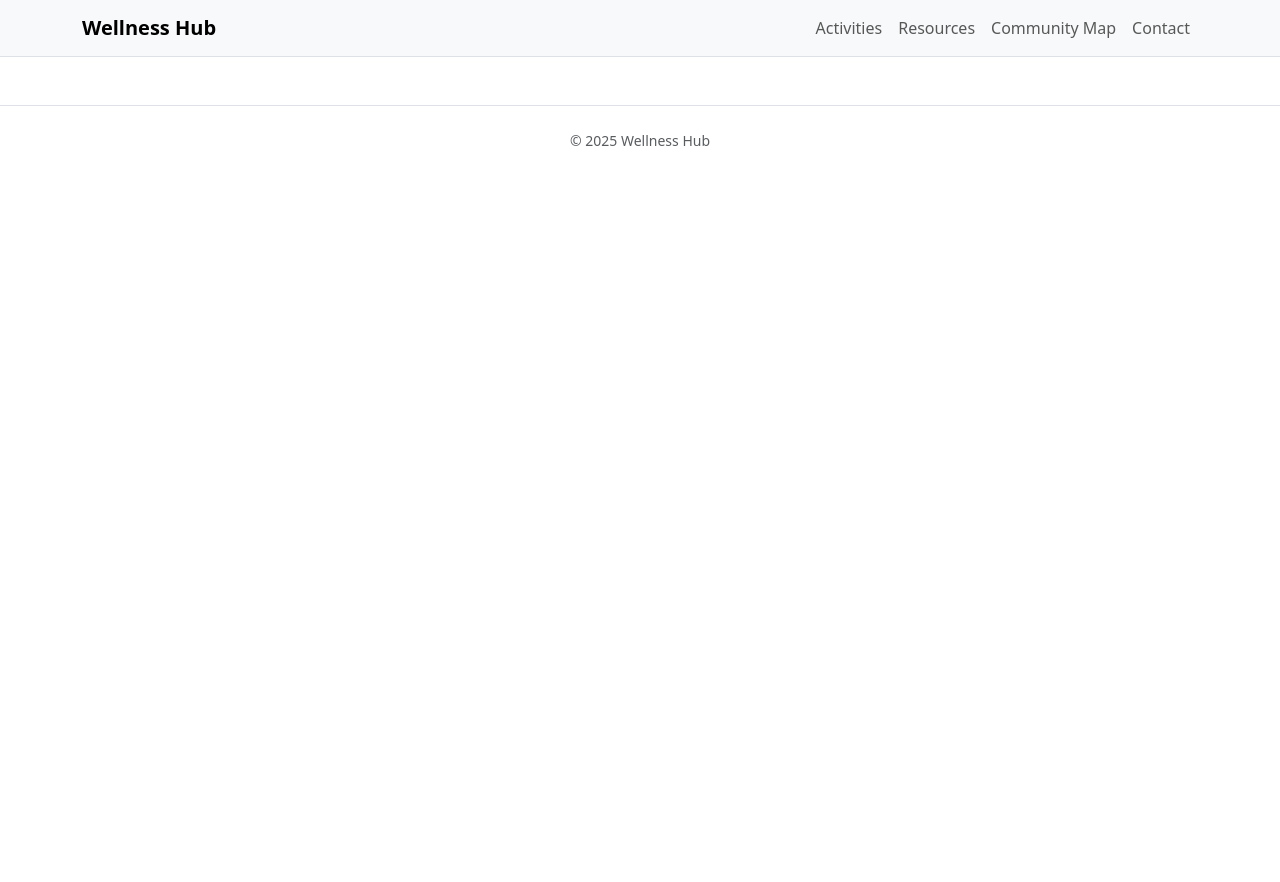
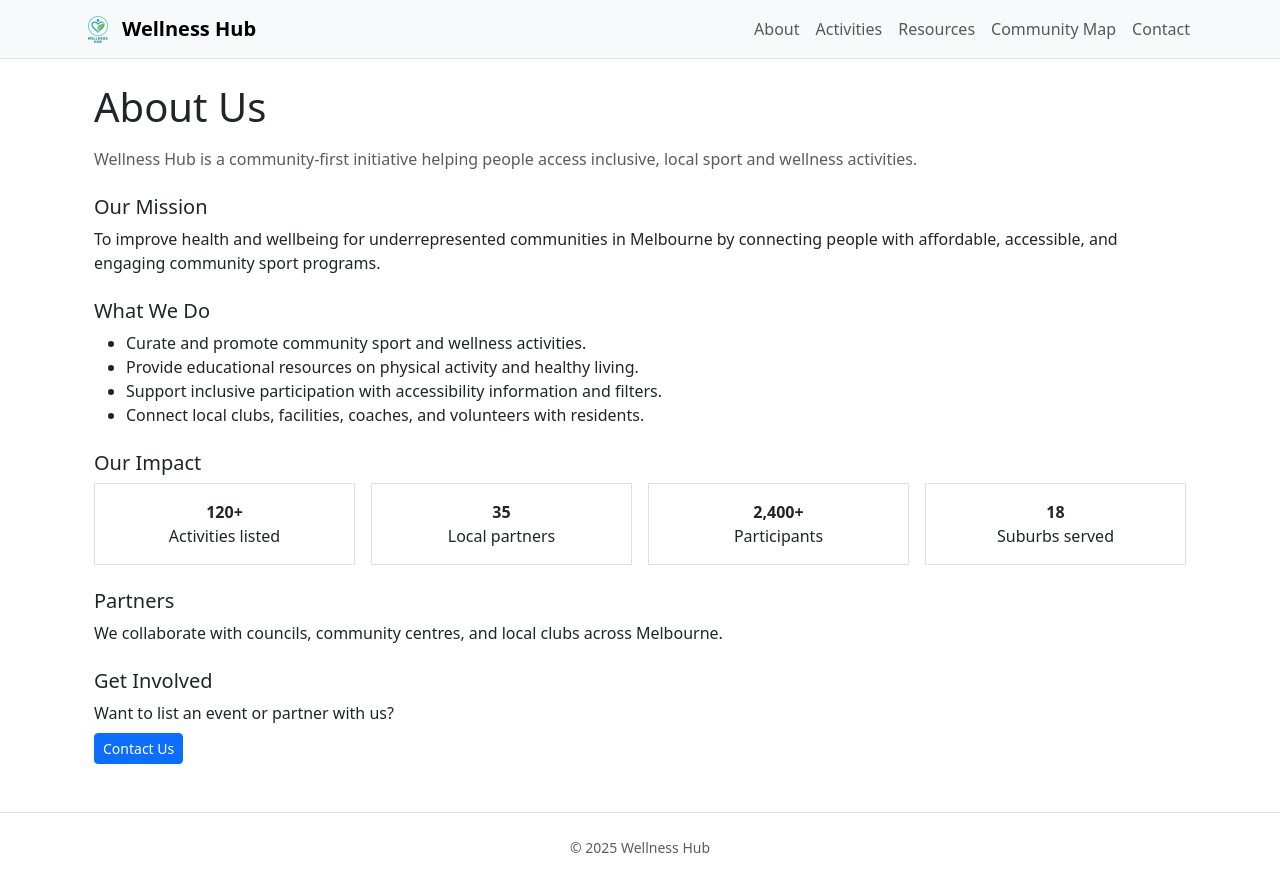
Before and after one commit to Jche0548/FIT5032-Assignment, a Vue app: page /about in a window 1280 px wide. Before the commit the page ends 800 px from the top, so only its background shows below. Built offline with nearby package versions, Linux system fonts and the light colour scheme.

Commit message:
Adding About.vue and Wellness Hub's logo

```diff
--- a/src/App.vue
+++ b/src/App.vue
@@ -1,12 +1,16 @@
 <script setup>
 import { RouterLink, RouterView } from 'vue-router'
+import logoUrl from './assets/wellness.png'
 </script>
 
 <template>
   <header>
     <nav class="navbar navbar-expand-lg bg-light border-bottom">
       <div class="container">
-        <RouterLink class="navbar-brand fw-bold" to="/">Wellness Hub</RouterLink>
+        <RouterLink class="navbar-brand fw-bold d-flex align-items-center" to="/">
+          <img :src="logoUrl" alt="Wellness Hub Logo" height="32" class="me-2" />
+          Wellness Hub
+        </RouterLink>
 
         <button class="navbar-toggler" type="button"
                 data-bs-toggle="collapse" data-bs-target="#nav"
@@ -16,6 +20,7 @@ import { RouterLink, RouterView } from 'vue-router'
 
         <div id="nav" class="collapse navbar-collapse">
           <ul class="navbar-nav ms-auto">
+            <li class="nav-item"><RouterLink class="nav-link" to="/about">About</RouterLink></li>
             <li class="nav-item"><RouterLink class="nav-link" to="/activities">Activities</RouterLink></li>
             <li class="nav-item"><RouterLink class="nav-link" to="/resources">Resources</RouterLink></li>
             <li class="nav-item"><RouterLink class="nav-link" to="/map">Community Map</RouterLink></li>
@@ -34,7 +39,3 @@ import { RouterLink, RouterView } from 'vue-router'
     © 2025 Wellness Hub
   </footer>
 </template>
-
-<style>
-.nav-link.router-link-active { font-weight: 600; }
-</style>
--- a/src/router/index.js
+++ b/src/router/index.js
@@ -2,7 +2,8 @@ import { createRouter, createWebHistory } from 'vue-router'
 import Home from '../views/Home.vue'
 
 const routes = [
-  { path: '/', name: 'home', component: Home },
+  { path: '/',         name: 'home',       component: Home },
+  { path: '/about',    name: 'about',      component: () => import('../views/About.vue') },
   { path: '/activities', name: 'activities', component: () => import('../views/Activities.vue') },
   { path: '/resources',  name: 'resources',  component: () => import('../views/Resources.vue') },
   { path: '/map',        name: 'map',        component: () => import('../views/Map.vue') },
--- /dev/null
+++ b/src/views/About.vue
@@ -0,0 +1,55 @@
+<template>
+    <div class="container">
+      <h1 class="mb-3">About Us</h1>
+      <p class="text-muted mb-4">
+        Wellness Hub is a community-first initiative helping people access inclusive, local sport and wellness activities.
+      </p>
+
+      <!-- Mission -->
+      <section class="mb-4">
+        <h2 class="h5">Our Mission</h2>
+        <p>
+          To improve health and wellbeing for underrepresented communities in Melbourne by
+          connecting people with affordable, accessible, and engaging community sport programs.
+        </p>
+      </section>
+
+      <!-- What we do -->
+      <section class="mb-4">
+        <h2 class="h5">What We Do</h2>
+        <ul class="mb-0">
+          <li>Curate and promote community sport and wellness activities.</li>
+          <li>Provide educational resources on physical activity and healthy living.</li>
+          <li>Support inclusive participation with accessibility information and filters.</li>
+          <li>Connect local clubs, facilities, coaches, and volunteers with residents.</li>
+        </ul>
+      </section>
+
+      <!-- Impact / stats -->
+      <section class="mb-4">
+        <h2 class="h5">Our Impact</h2>
+        <div class="row g-3">
+          <div class="col-6 col-md-3"><div class="p-3 border text-center"><strong>120+</strong><br>Activities listed</div></div>
+          <div class="col-6 col-md-3"><div class="p-3 border text-center"><strong>35</strong><br>Local partners</div></div>
+          <div class="col-6 col-md-3"><div class="p-3 border text-center"><strong>2,400+</strong><br>Participants</div></div>
+          <div class="col-6 col-md-3"><div class="p-3 border text-center"><strong>18</strong><br>Suburbs served</div></div>
+        </div>
+      </section>
+
+      <!-- Team / Partners -->
+      <section class="mb-4">
+        <h2 class="h5">Partners</h2>
+        <p class="mb-0">We collaborate with councils, community centres, and local clubs across Melbourne.</p>
+      </section>
+
+      <!-- CTA -->
+      <section class="mb-4">
+        <h2 class="h5">Get Involved</h2>
+        <p class="mb-2">Want to list an event or partner with us?</p>
+        <RouterLink class="btn btn-primary btn-sm" to="/contact">Contact Us</RouterLink>
+      </section>
+    </div>
+  </template>
+
+  <script setup>
+  </script>
```
Also changed, not shown: src/assets/Wellness.png (added).
